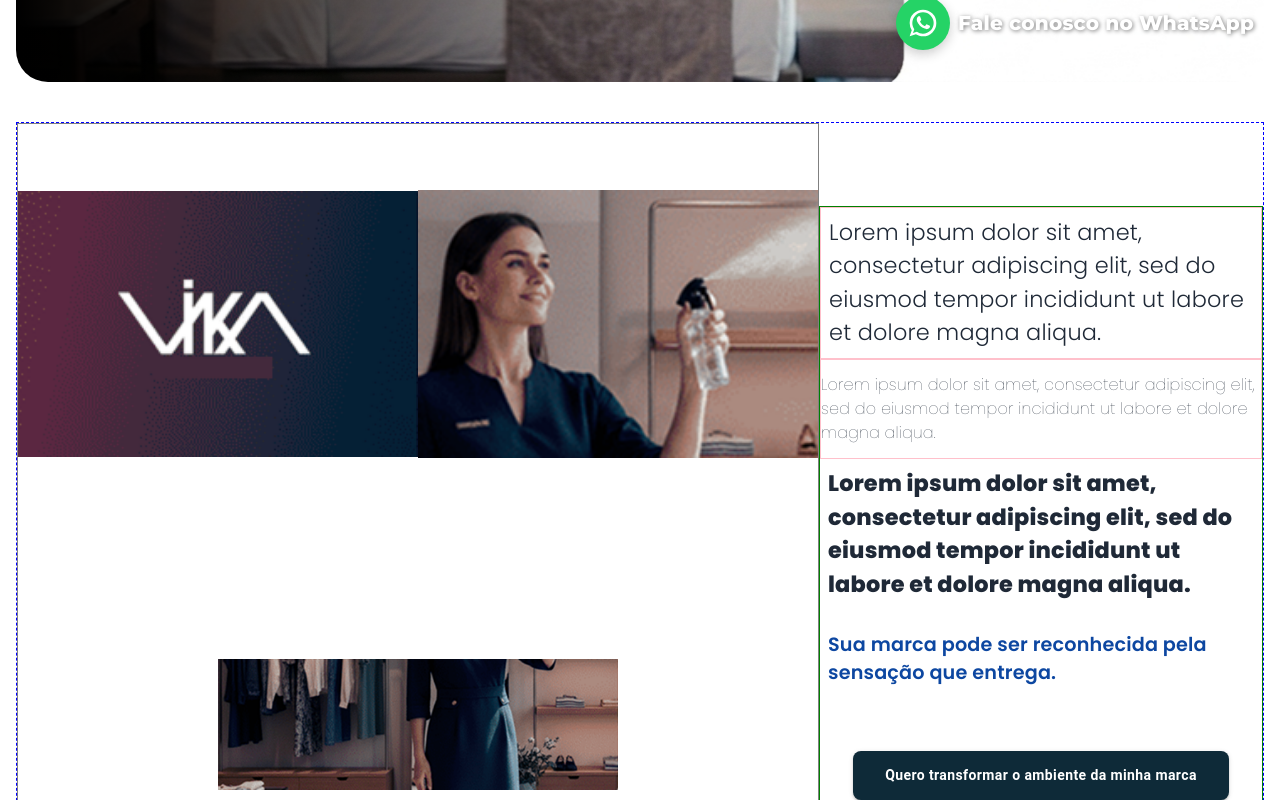
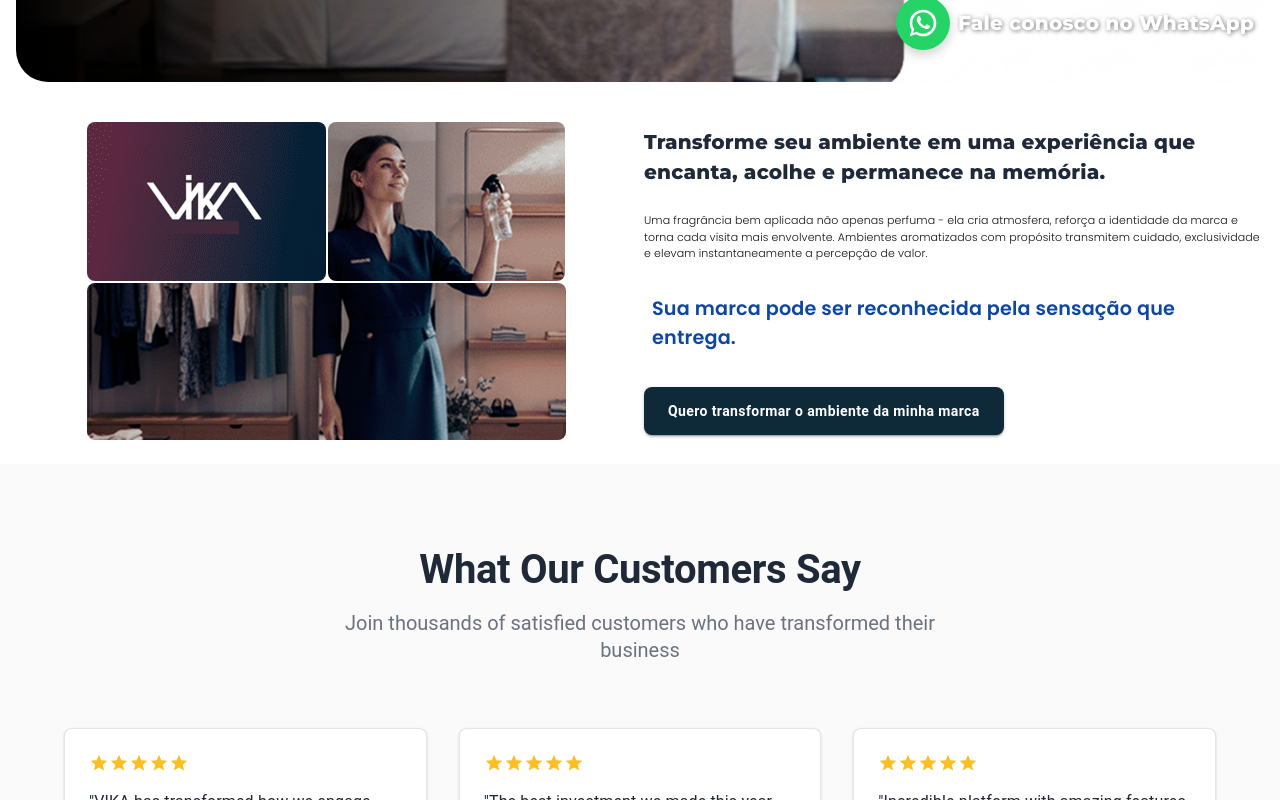
Before and after one commit to angelorubin/landing-page-vika, a Next.js app: page / in a window 1280 px wide. Shown: the part 700-1500 px from the top of the page. Built offline with nearby package versions, Linux system fonts and the light colour scheme.

Commit message:
Implementando Benefits page

```diff
--- a/src/components/Benefits.tsx
+++ b/src/components/Benefits.tsx
@@ -2,7 +2,7 @@
 
 import { Typography, Box, Button } from '@mui/material'
 import { blue } from '@mui/material/colors'
-import { poppins } from '@/fonts/fonts'
+import { inter, montserrat } from '@/fonts/fonts'
 
 const Benefits = () => {
   return (
@@ -15,92 +15,61 @@ const Benefits = () => {
       p: 1,
       gap: 1
     }}>
-      <Box sx={{
+      <Box
+        sx={{
           display: "flex",
           flex: 1,
+          flexDirection: "column",   // Empilha a "linha das 2" e a "3ª imagem"
+          alignItems: "center",      // Centraliza horizontalmente
+          justifyContent: "center",  // Centraliza verticalmente (requer altura no pai)
+          width: "100%"
+        }}
+      >
+        {/* Box Intermediária (Terceira Box de apoio) */}
+        <Box
+          sx={{
+            display: "flex",
+            gap: 0.2,
+            flexDirection: "row",
             justifyContent: "center",
-        alignItems: "center",
-        border: "1px dashed blue"
-      }}>
+            alignItems: "flex-end",
+            width: "100%"
+          }}
+        >
+          {/* Imagem 01 */}
+          <Box sx={{ display: "flex", alignItems: "flex-end" }}>
+            <img src="assets/images/bg-benefits-01.png" style={{ borderRadius: "8px", width: '100%', height: 'auto' }} />
+          </Box>
+
+          {/* Imagem 02 */}
+          <Box sx={{ display: "flex", alignItems: "flex-end" }}>
+            <img src="assets/images/bg-benefits-02.png" style={{ borderRadius: "8px", width: '100%', height: 'auto' }} />
+          </Box>
+        </Box>
+
+        {/* Imagem 03 (Fica abaixo por causa do column do pai) */}
+        <Box sx={{ display: "flex", mt: 0.3, alignItems: "flex-start" }}>
+          <img src="assets/images/bg-benefits-03.png" style={{ borderRadius: "8px", marginLeft: '0.8%', width: '98.7%', height: 'auto' }} />
+        </Box>
+      </Box>
+
       <Box sx={{
         display: "flex",
         flex: 1,
         flexDirection: "column",
-          alignItems: "center",
-          border: "1px solid gray"
-        }}>
-          <Box sx={{
-            display: "flex",
-            flex: 1,
-            flexDirection: "row"
-          }}>
-            <Box sx={{
-              backgroundImage: "url('assets/images/bg-benefits-01.png')",
-              backgroundSize: "contain",
-              backgroundRepeat: "no-repeat",
-              backgroundPosition: "center",
-              width: { xs: "200px", md: "400px" },
-              height: { xs: "200px", md: "400px" }
-            }} />
-
-            <Box sx={{
-              backgroundImage: "url('assets/images/bg-benefits-02.png')",
-              backgroundSize: "contain",
-              backgroundRepeat: "no-repeat",
-              backgroundPosition: "center",
-              width: { xs: "200px", md: "400px" },
-              height: { xs: "200px", md: "400px" }
-            }} />
-          </Box>
-
-          <Box sx={{
-            backgroundImage: "url('assets/images/bg-benefits-03.png')",
-            backgroundSize: "contain",
-            backgroundRepeat: "no-repeat",
-            backgroundPosition: "center",
-            width: { xs: "200px", md: "400px" },
-            height: { xs: "200px", md: "400px" }
-          }} />
-        </Box>
-
-        <Box sx={{
-          display: "flex",
-          flexDirection: "column",
-          flex: 1,
-          border: "1px solid green"
+        width: "60%",
       }}>
         <Box sx={{
           display: "flex",
           alignItems: "center",
-            justifyContent: "center",
-            minHeight: "100px",
-            border: "1px solid pink"
+          justifyContent: "flex-start"
         }}>
           <Typography sx={{
-              p: 1,
-              fontWeight: 300,
-              fontSize: { xs: "1.25rem", md: "1.4rem" },
-              fontFamily: poppins.style.fontFamily
+            fontWeight: "bold",
+            fontSize: "20px",
+            fontFamily: montserrat.style.fontFamily
           }}>
-              Lorem ipsum dolor sit amet, consectetur adipiscing elit, sed do eiusmod tempor
-              incididunt ut labore et dolore magna aliqua.
-            </Typography>
-          </Box>
-
-          <Box sx={{
-            display: "flex",
-            alignItems: "center",
-            justifyContent: "center",
-            minHeight: "100px",
-            border: "1px solid pink"
-          }}>
-            <Typography sx={{
-              fontWeight: 100,
-              fontSize: { xs: "1.25rem", md: "1rem" },
-              fontFamily: "Poppins"
-            }}>
-              Lorem ipsum dolor sit amet, consectetur adipiscing elit, sed do eiusmod tempor
-              incididunt ut labore et dolore magna aliqua.
+            Transforme seu ambiente em uma experiência que encanta, acolhe e permanece na memória.
           </Typography>
         </Box>
 
@@ -111,20 +80,22 @@ const Benefits = () => {
           minHeight: "100px"
         }}>
           <Typography sx={{
-              p: 1,
-              fontWeight: 800,
-              fontSize: { xs: "1.25rem", md: "1.4rem" },
-              fontFamily: "Poppins"
+            fontWeight: 300,
+            fontSize: "11px",
+            fontFamily: inter.style.fontFamily,
+            color: "#121114"
           }}>
-              Lorem ipsum dolor sit amet, consectetur adipiscing elit, sed do eiusmod tempor
-              incididunt ut labore et dolore magna aliqua.
+            Uma fragrância bem aplicada não apenas perfuma - ela cria atmosfera, reforça a
+            identidade da marca e torna cada visita mais envolvente.
+            Ambientes aromatizados com propósito transmitem cuidado, exclusividade e
+            elevam instantaneamente a percepção de valor.
           </Typography>
         </Box>
 
         <Box sx={{
           display: "flex",
-            alignItems: "center",
-            justifyContent: "center",
+          alignItems: "flex-start",
+          justifyContent: "flex-start",
           minHeight: "100px"
         }}>
           <Typography sx={{
@@ -141,15 +112,12 @@ const Benefits = () => {
         <Box sx={{
           display: "flex",
           alignItems: "center",
-            justifyContent: "center",
-            minHeight: "100px",
-            m: 2
+          justifyContent: "flex-start"
         }}>
           <Button
             variant="contained"
             sx={{
               backgroundColor: "#0E2A38",
-                px: 4, py: 1.5,
               borderRadius: "8px",
               fontSize: "14px",
               fontWeight: 600,
@@ -162,7 +130,6 @@ const Benefits = () => {
         </Box>
       </Box>
     </Box>
-    </Box>
   )
 }
 
--- a/src/components/Hero.tsx
+++ b/src/components/Hero.tsx
@@ -14,22 +14,15 @@ export default function Hero() {
         minHeight: "670px",
         m: "0 1rem 1rem 1rem",
         borderRadius: "2rem",
-        position: "relative", // Mantido para o posicionamento do WhatsApp
-
-        // LOGICA DE IMAGEM:
+        position: "relative",
         backgroundImage: {
-          // No mobile e tablet, usamos apenas o gradiente ou cor sólida
           xs: `linear-gradient(to right, rgba(0, 0, 0, 1) 0%, rgba(0, 0, 0, 1) 100%)`,
           sm: `linear-gradient(to right, rgba(0, 0, 0, 1) 0%, rgba(0, 0, 0, 1) 100%)`,
-          // No desktop, incluímos a imagem após o gradiente
           md: `linear-gradient(to right, rgba(0, 0, 0, 1) 0%, rgba(0, 0, 0, 0) 50%), url('assets/images/hero-bg.png')`
         },
-
         backgroundSize: "cover",
         backgroundPosition: "center",
         backgroundRepeat: "no-repeat",
-
-        // Cor de fundo para garantir que no mobile fique escuro caso o gradiente falhe
         backgroundColor: { xs: "#000", md: "#fff" },
         overflow: "hidden"
       }}
```
Lines whose indentation alone changed are shown as unchanged.
